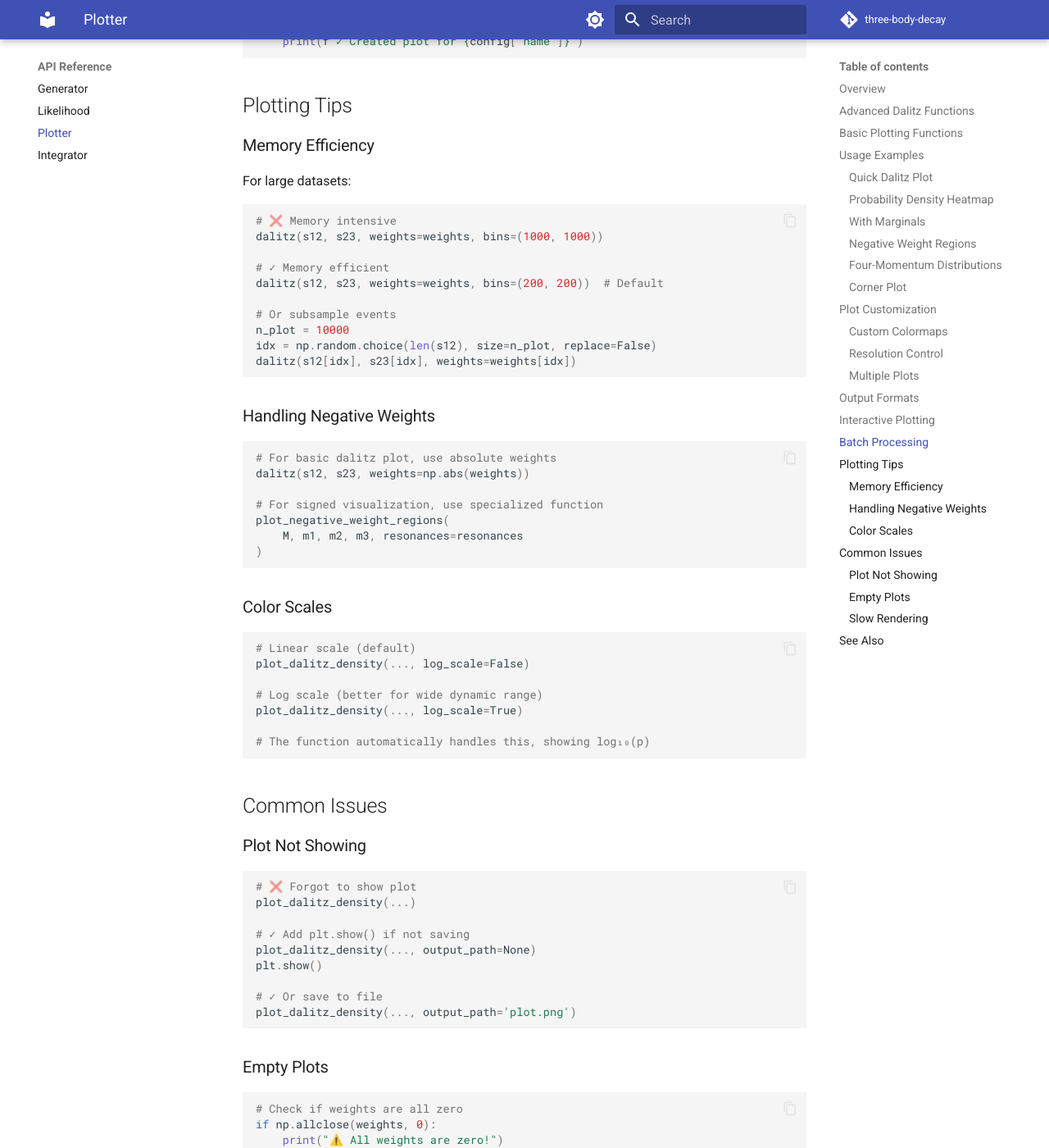
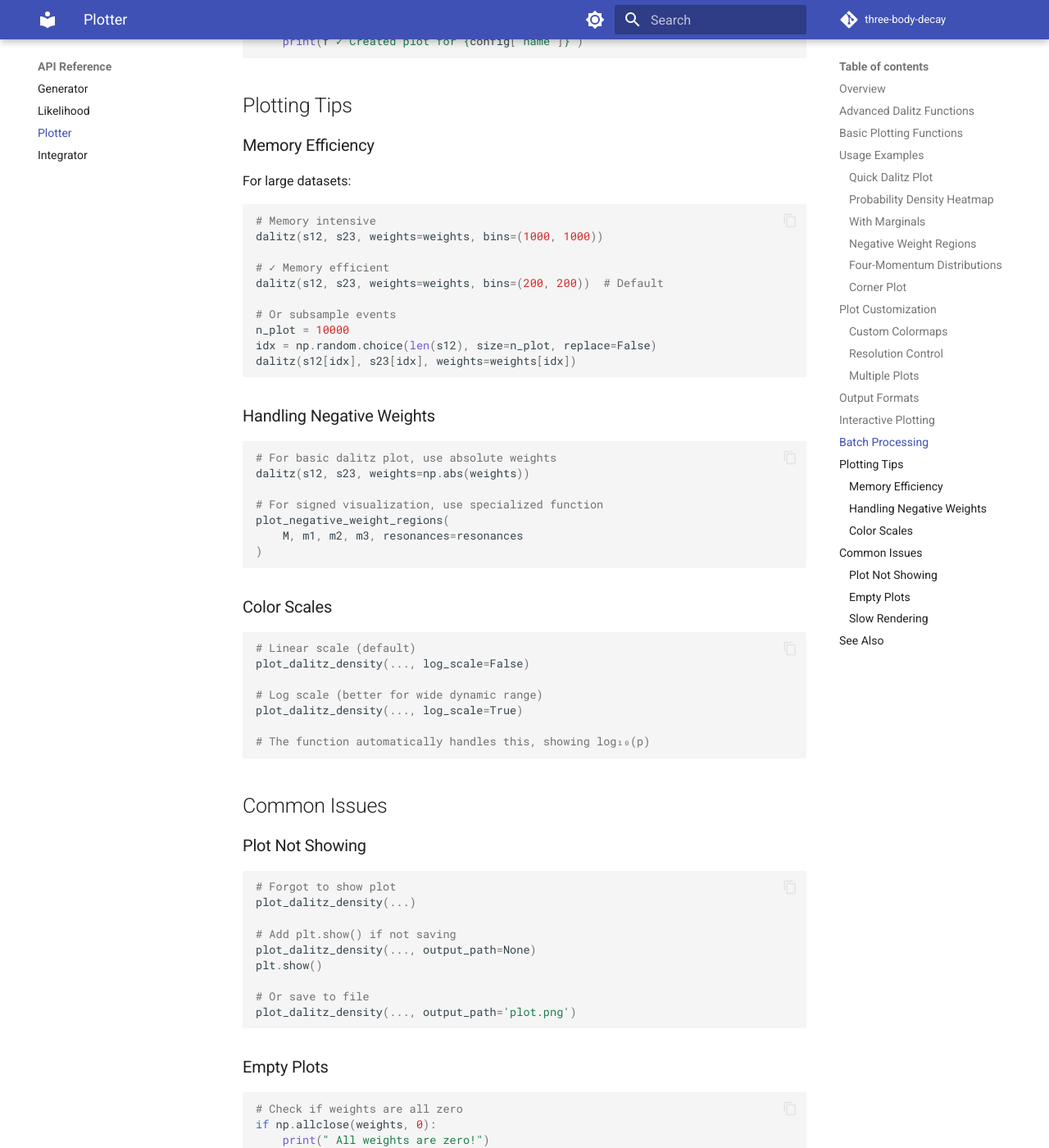
Before and after one commit to sjiggins/VegasThreeBodyDecay-docs, an MkDocs documentation site: the page built from docs/api/plotter.md, in a window 1280 px wide and 1400 px high, scrolled down 6732 px. Shown: the whole window at 82% size. Built offline with MkDocs 1.6.1 and Material for MkDocs 9.7.7, drawn with Linux system fonts in a browser that asks for light colours; comment, search, counter and statistics services are not loaded.

Commit message:
<Version-00-00-04>::   Initial clean up of documentation examples in plotter/md and generator.md

````diff
--- a/docs/api/plotter.md
+++ b/docs/api/plotter.md
@@ -323,7 +323,7 @@ for config in configs:
 For large datasets:
 
 ```python
-# ❌ Memory intensive
+# Memory intensive
 dalitz(s12, s23, weights=weights, bins=(1000, 1000))
 
 # ✓ Memory efficient
@@ -364,14 +364,14 @@ plot_dalitz_density(..., log_scale=True)
 ### Plot Not Showing
 
 ```python
-# ❌ Forgot to show plot
+# Forgot to show plot
 plot_dalitz_density(...)
 
-# ✓ Add plt.show() if not saving
+# Add plt.show() if not saving
 plot_dalitz_density(..., output_path=None)
 plt.show()
 
-# ✓ Or save to file
+# Or save to file
 plot_dalitz_density(..., output_path='plot.png')
 ```
 
@@ -380,7 +380,7 @@ plot_dalitz_density(..., output_path='plot.png')
 ```python
 # Check if weights are all zero
 if np.allclose(weights, 0):
-    print("⚠️ All weights are zero!")
+    print("️ All weights are zero!")
 
 # Check if data is in range
 print(f"s12 range: [{s12.min():.3f}, {s12.max():.3f}]")
````
Also changed, not shown: docs/api/generator.md (+2 -2 lines).
